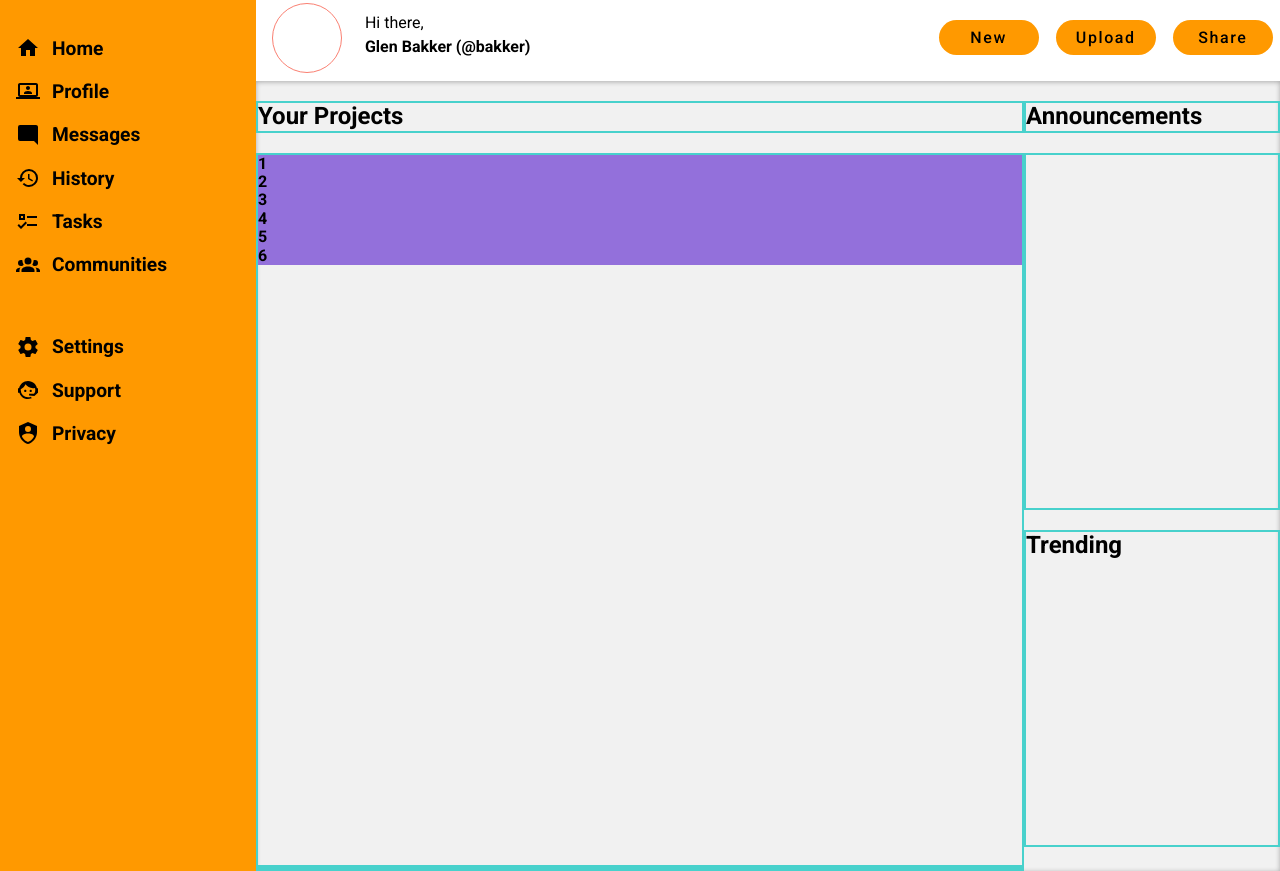
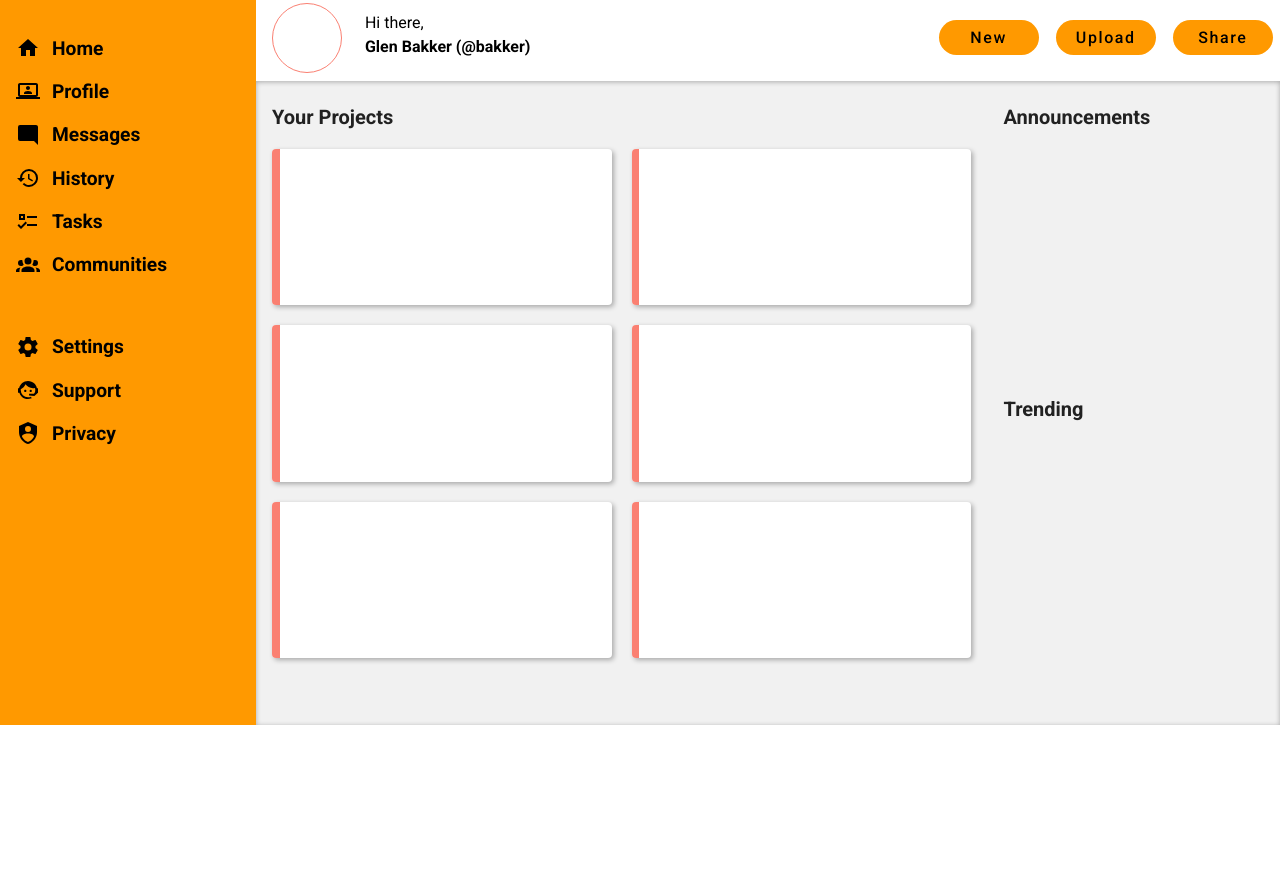
Before and after one commit to MarkDeveloper36/Admin-Dashboard-TheOdinProject, a plain HTML site: page index.html in a window 1280 px wide. Shown: the part 75-946 px from the top of the page. After the commit the page ends 800 px from the top, so only its background shows below. Drawn offline with Linux system fonts and the light colour scheme.

Commit message:
add grid for main

```diff
--- a/index.html
+++ b/index.html
@@ -55,19 +55,75 @@
     </aside>
 
     <main>
-        <h2 id="projects">Your Projects</h2>
         <div id="itemDiv">
-            <div class="projectItem">1</div>
-            <div class="projectItem">2</div>
-            <div class="projectItem">3</div>
-            <div class="projectItem">4</div>
-            <div class="projectItem">5</div>
-            <div class="projectItem">6</div>
+            <h2 id="projects">Your Projects</h2>
+            <div class="projectItem">
+                <div class="bar"></div>
+                <div>
+                    <div>
+                        <h3></h3>
+                        <p></p>
+                    </div>
+                    <div></div>
+                </div>
+            </div>
+            <div class="projectItem">
+                <div class="bar"></div>
+                <div>
+                    <div>
+                        <h3></h3>
+                        <p></p>
+                    </div>
+                    <div></div>
+                </div>
+            </div>
+            <div class="projectItem">
+                <div class="bar"></div>
+                <div>
+                    <div>
+                        <h3></h3>
+                        <p></p>
+                    </div>
+                    <div></div>
+                </div>
+            </div>
+            <div class="projectItem">
+                <div class="bar"></div>
+                <div>
+                    <div>
+                        <h3></h3>
+                        <p></p>
+                    </div>
+                    <div></div>
+                </div>
+            </div>
+            <div class="projectItem">
+                <div class="bar"></div>
+                <div>
+                    <div>
+                        <h3></h3>
+                        <p></p>
+                    </div>
+                    <div></div>
+                </div>
+            </div>
+            <div class="projectItem">
+                <div class="bar"></div>
+                <div>
+                    <div>
+                        <h3></h3>
+                        <p></p>
+                    </div>
+                    <div></div>
+                </div>
+            </div>
         </div>
-        <h2>Announcements</h2>
-        <div id="announcementsDiv"></div>
-        <h2>Trending</h2>
-        <div id="trendingDiv"></div>
+        <div id="announcementsDiv">
+            <h2>Announcements</h2>
+        </div>
+        <div id="trendingDiv">
+            <h2>Trending</h2>
+        </div>
     </main>
 </body>
 </html>
--- a/styles.css
+++ b/styles.css
@@ -3,7 +3,7 @@ body{
     height: 100vh;
     display: grid;
     grid-template-columns: minmax(250px, 1fr) 4fr;
-    grid-template-rows: 1fr 4fr;
+    grid-template-rows: 0.5fr 4fr;
     font-family: "Roboto", sans-serif;
     font-weight: 600;
 }
@@ -138,20 +138,43 @@ main{
     background-color: #f1f1f1;
     box-shadow: inset 0px 1px 5px rgb(0, 0, 0, 0.3);
     display: grid;
-    grid-template-columns: 3fr 1fr;
-    grid-template-rows: 1fr 5fr 5fr;
+    grid-template-columns: 2.5fr 1fr;
+    grid-template-rows: 1fr 1fr 0.2fr;
 }
 
 main > *{
-    border: 2px solid mediumturquoise;
+    padding: 0.5rem 1rem;
+}
+
+main > div > h2{
+    font-size: 1.25rem;
+    color:#212121;
+    margin-bottom: 0;
 }
 
 #itemDiv{
-    grid-row: 2 / 4;
+    grid-row: 1 / 3;
+    display: grid;
+    grid-template-columns: 1fr 1fr;
+    grid-template-rows: auto repeat(3, 1fr);
+    gap: 20px;
+}
+
+#itemDiv > h2{
+    grid-column: 1 / 3;
 }
 
 .projectItem{
-    background-color: mediumpurple;
+    background-color: white;
+    box-shadow: 2px 2px 5px rgb(0, 0, 0, 0.3);
+    border-radius: 0.25rem;
+    display: grid;
+    grid-template-columns: 7.5px 1fr;
+}
+
+.bar{
+    background-color: salmon;
+    border-radius: 0.25rem 0 0 0.25rem;
 }
 
 /* orange: #f7931a
```
